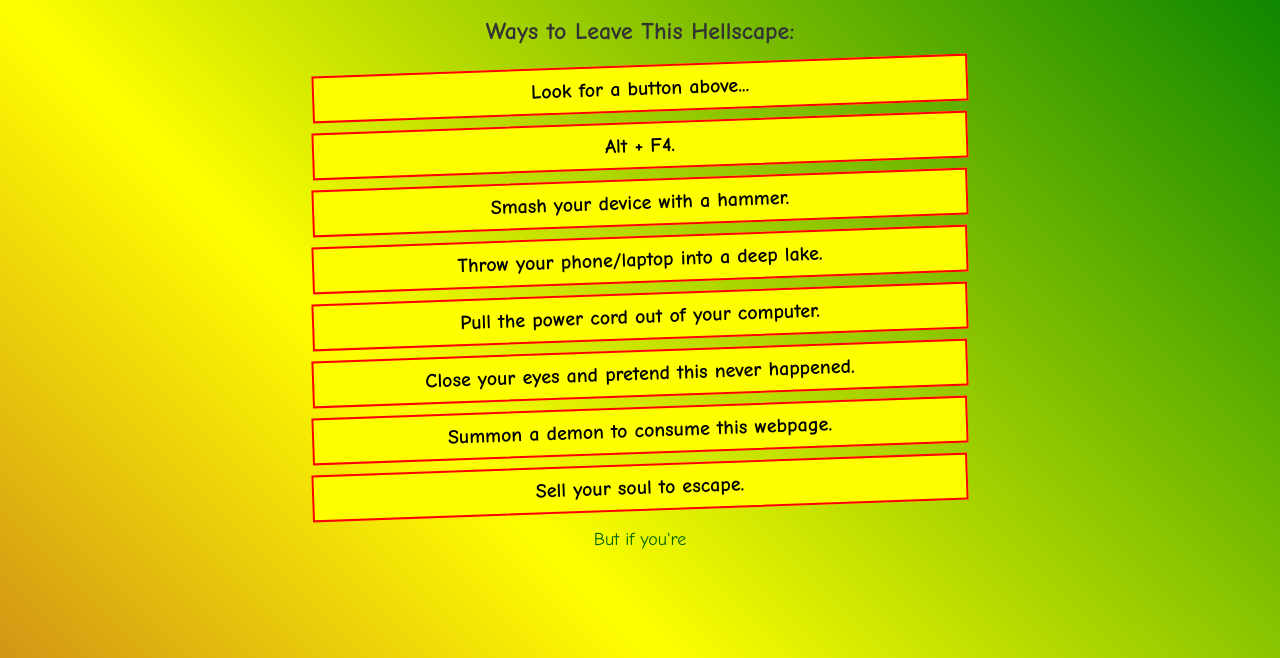
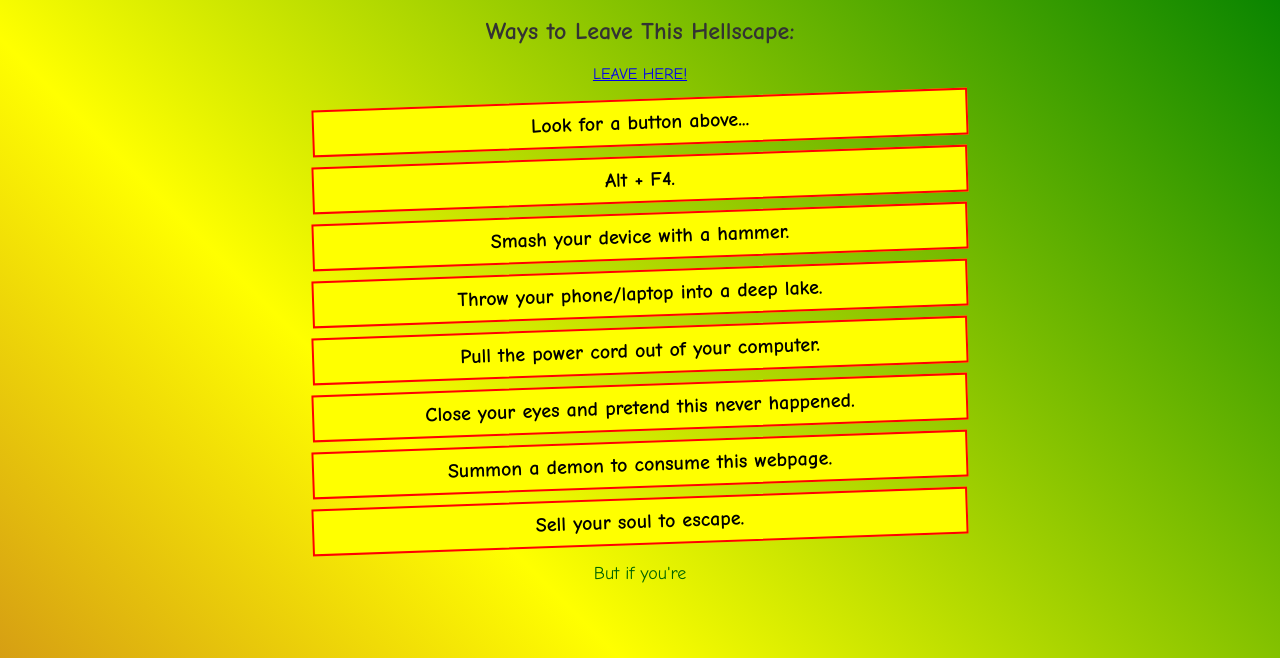
Before and after one commit to Aardvark932/Aardvark932.github.io, a plain HTML site: page index.html in a window 1280 px wide. Shown: the part 142-800 px from the top of the page. Drawn offline with Linux system fonts and the light colour scheme.

Commit message:
Update index.html

```diff
--- a/index.html
+++ b/index.html
@@ -23,6 +23,9 @@
     </p>
 
     <h2>Ways to Leave This Hellscape:</h2>
+    <div class="leave-container">
+        <a href="GullibleEnding.html" class="big-obvious-button">LEAVE HERE!</a>
+    </div>
     <ul>
         <li>Look for a button above...</li>
         <li>Alt + F4.</li>
```
